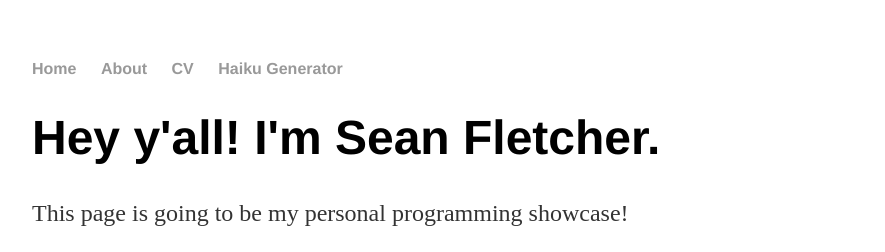
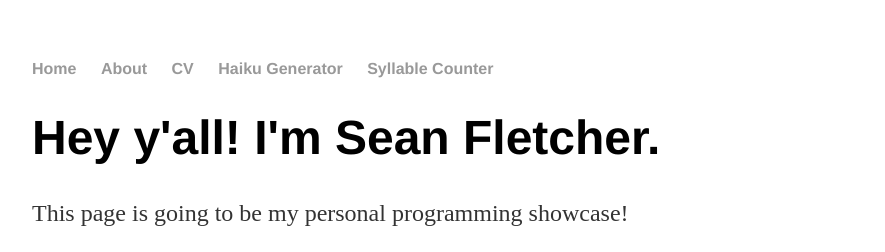
Before and after one commit to SeanEFletcher/SeanEFletcher.github.io, a Jekyll site: the page built from index.html, in a window 1280 px wide. Shown: the top 252 px of the page, without its empty margins (160-1045 px from the left). Built offline with Jekyll 4.4.1, drawn with Linux system fonts in a browser that asks for light colours.

Commit message:
Update default.html

```diff
--- a/_layouts/default.html
+++ b/_layouts/default.html
@@ -11,6 +11,7 @@
 	        	<li><a href="/about">About</a></li>
         		<li><a href="/cv">CV</a></li>
 			<li><a href="/haiku">Haiku Generator</a></li>
+			<li><a href="/syllable">Syllable Counter</a></li>
     		</ul>
 		</nav>
 		<div class="container">
```
